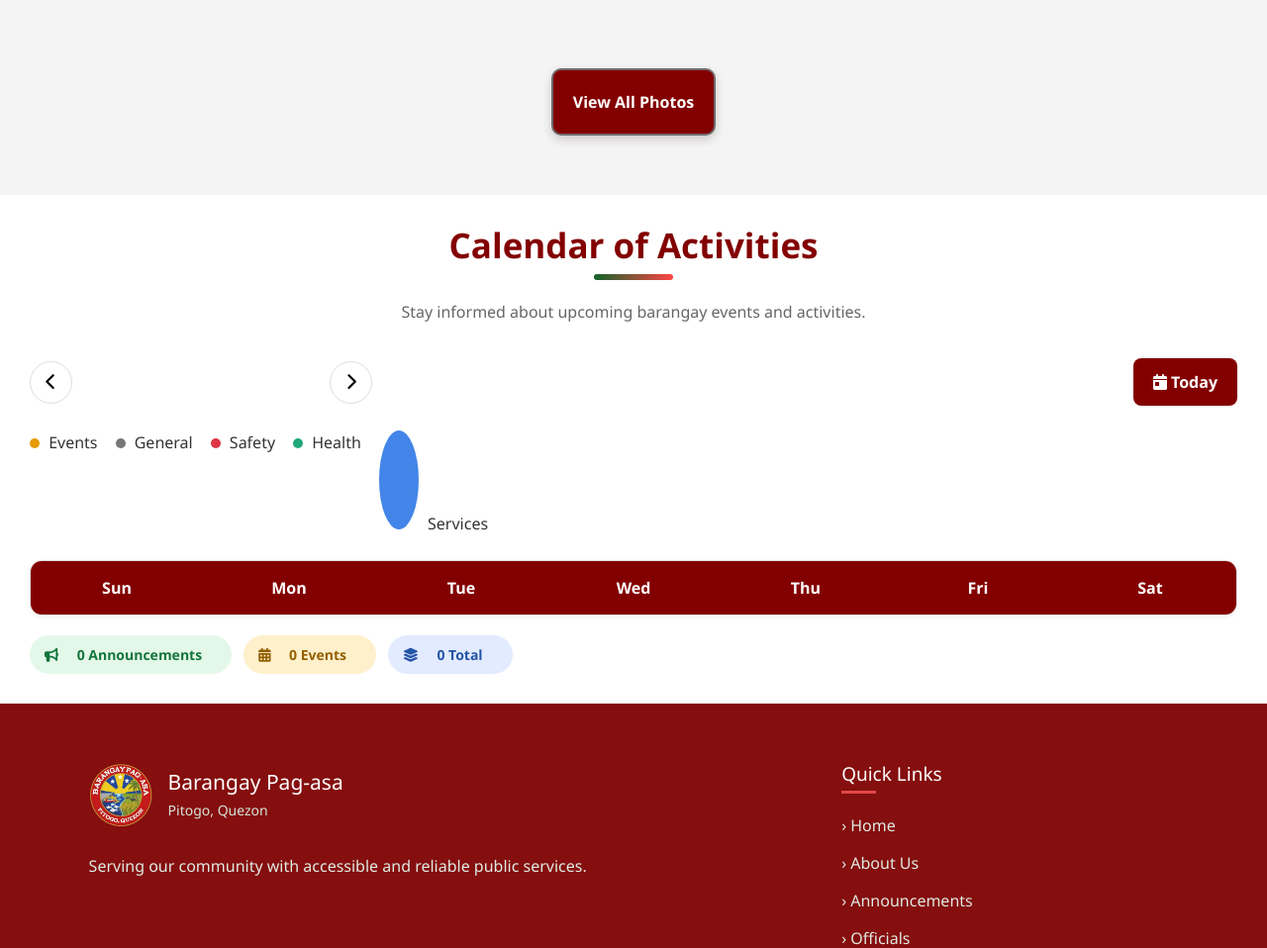
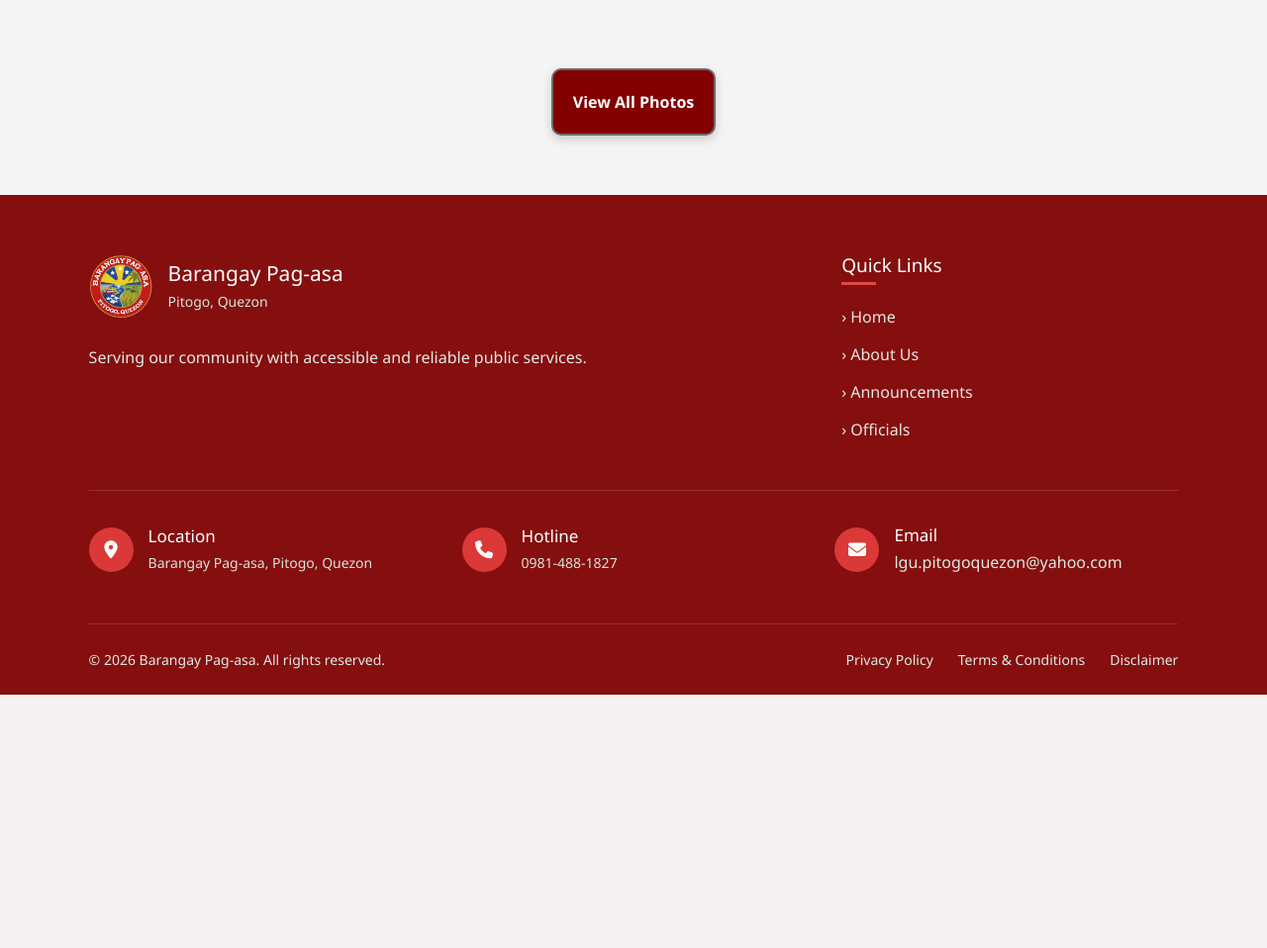
Before and after one commit to rioverosalthea-creator/Mini-Capstone, a PHP site: page /announcement.php in a window 1280 px wide. Shown: the part 1493-2451 px from the top of the page at 99% size. After the commit the page ends 2195 px from the top, so only its background shows below. Run offline with PHP 8.4, Linux system fonts and the light colour scheme.

Commit message:
tinanggal ko na calendar sa css at announcement

```diff
--- a/announcement.php
+++ b/announcement.php
@@ -196,76 +196,6 @@
         </div>
     </section>
 </section>
-
-<section id="Calendar" class="calendar-section">
-    <div class="calendar-container">
-
-        <div class="calendar-heading">
-            <h1>Calendar of Activities</h1>
-            <div class="heading-line"></div>
-            <p>Stay informed about upcoming barangay events and activities.</p>
-        </div>
-
-        <div class="calendar-top">
-            <div class="calendar-month">
-                <button type="button" id="prevMonth">
-                    <i class="fa-solid fa-chevron-left"></i>
-                </button>
-
-                <h2 id="monthYear"></h2>
-
-                <button type="button" id="nextMonth">
-                    <i class="fa-solid fa-chevron-right"></i>
-                </button>
-            </div>
-
-            <button type="button" id="todayBtn" class="today-btn">
-                <i class="fa-solid fa-calendar-day"></i> Today
-            </button>
-        </div>
-
-        <div class="calendar-legend">
-            <span><i class="legend-dot events"></i> Events</span>
-            <span><i class="legend-dot general"></i> General</span>
-            <span><i class="legend-dot safety"></i> Safety</span>
-            <span><i class="legend-dot health"></i> Health</span>
-            <span><i class="legend-dot services"></i> Services</span>
-        </div>
-
-        <div class="calendar-grid">
-            <div class="calendar-weekdays">
-                <div>Sun</div>
-                <div>Mon</div>
-                <div>Tue</div>
-                <div>Wed</div>
-                <div>Thu</div>
-                <div>Fri</div>
-                <div>Sat</div>
-            </div>
-
-            <div id="calendarDays" class="calendar-days"></div>
-        </div>
-
-        <div class="calendar-summary">
-            <span class="summary-announcement">
-                <i class="fa-solid fa-bullhorn"></i>
-                <span id="announcementCount">0 Announcements</span>
-            </span>
-
-            <span class="summary-events">
-                <i class="fa-solid fa-calendar-days"></i>
-                <span id="eventCount">0 Events</span>
-            </span>
-
-            <span class="summary-total">
-                <i class="fa-solid fa-layer-group"></i>
-                <span id="totalCount">0 Total</span>
-            </span>
-        </div>
-
-    </div>
-</section>
-
 <footer class="footer">
     <div class="footer-container">
 
--- a/style.css
+++ b/style.css
@@ -1153,179 +1153,6 @@ html, body {
 /* End ng CSS ng Gallery */
 
 
-/* CALENDAR SECTION */
-.calendar-section {
-    background: #fff;
-    padding: 60px 30px;
-    width: 100%;
-    box-sizing: border-box;
-}
-
-.calendar-container {
-    max-width: 1250px;
-    margin: auto;
-}
-
-.calendar-heading {
-    text-align: center;
-    margin-bottom: 35px;
-}
-
-.calendar-heading h1 {
-    color: #830000;
-    font-size: 35px;
-    font-weight: bold;
-}
-
-.calendar-heading p {
-    color: #666;
-}
-
-.calendar-top {
-    display: flex;
-    justify-content: space-between;
-    align-items: center;
-    margin-bottom: 25px;
-}
-
-.calendar-month {
-    display: flex;
-    align-items: center;
-    gap: 20px;
-}
-
-.calendar-month h2 {
-    margin: 0;
-    font-size: 27px;
-    color: #333;
-    min-width: 220px;
-    text-align: center;
-}
-
-.calendar-month button {
-    width: 43px;
-    height: 43px;
-    border: 1px solid #ddd;
-    border-radius: 50%;
-    background: white;
-    cursor: pointer;
-    font-size: 17px;
-}
-
-.calendar-month button:hover {
-    background: #830000;
-    color: white;
-}
-
-.today-btn {
-    background: #830000;
-    color: white;
-    border: none;
-    border-radius: 8px;
-    padding: 12px 20px;
-    font-weight: bold;
-    cursor: pointer;
-}
-
-.today-btn:hover {
-    background: #650000;
-}
-
-.calendar-legend {
-    display: flex;
-    gap: 18px;
-    flex-wrap: wrap;
-    margin-bottom: 25px;
-    color: #333;
-}
-
-.legend-dot {
-    display: inline-block;
-    width: 10px;
-    height: 10px;
-    border-radius: 50%;
-    margin-right: 5px;
-}
-
-.legend-dot.events { background: #e69a00; }
-.legend-dot.general { background: #777; }
-.legend-dot.safety { background: #dc3545; }
-.legend-dot.health { background: #20a878; }
-.legend-dot.services { background: #4385e8; }
-
-.calendar-grid {
-    border: 1px solid #e1e1e1;
-    border-radius: 12px;
-    overflow: hidden;
-    box-shadow: 0 2px 5px rgba(0,0,0,0.06);
-}
-
-.calendar-weekdays {
-    display: grid;
-    grid-template-columns: repeat(7, 1fr);
-    background: #830000;
-    color: white;
-    text-align: center;
-    font-weight: bold;
-}
-
-.calendar-weekdays div {
-    padding: 15px 5px;
-}
-
-.calendar-days {
-    display: grid;
-    grid-template-columns: repeat(7, 1fr);
-}
-
-.calendar-day {
-    min-height: 105px;
-    padding: 10px;
-    border-right: 1px solid #eee;
-    border-bottom: 1px solid #eee;
-    color: #333;
-    box-sizing: border-box;
-    background: white;
-}
-
-.calendar-day.today {
-    background: #fff2f2;
-    outline: 2px solid #830000;
-    outline-offset: -2px;
-}
-
-.calendar-day.empty {
-    background: #f8f8f8;
-}
-
-.calendar-day-number {
-    font-size: 15px;
-}
-
-.today-label {
-    float: right;
-    font-size: 10px;
-    background: #f8d7da;
-    color: #830000;
-    padding: 3px 6px;
-    border-radius: 4px;
-    font-weight: bold;
-}
-
-.calendar-summary {
-    display: flex;
-    gap: 12px;
-    flex-wrap: wrap;
-    margin-top: 20px;
-}
-
-.calendar-summary span {
-    border-radius: 25px;
-    padding: 9px 15px;
-    font-size: 14px;
-    font-weight: bold;
-}
-
 .summary-announcement {
     background: #e4f8e9;
     color: #14753b;
```
